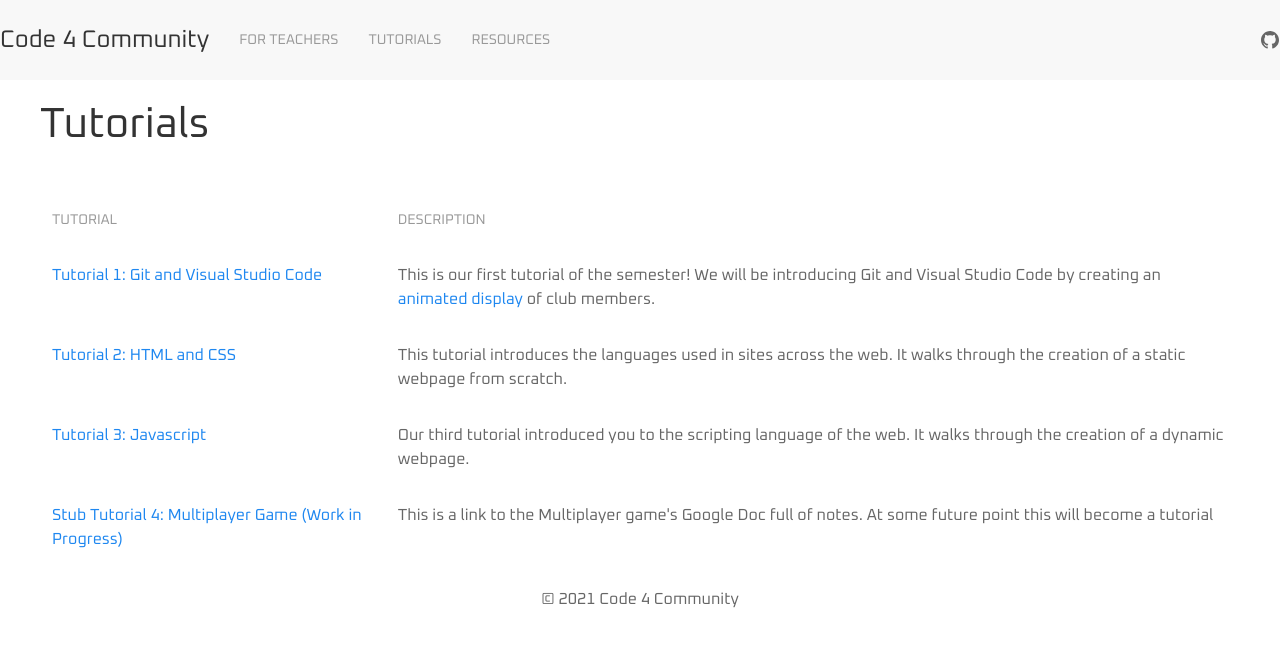
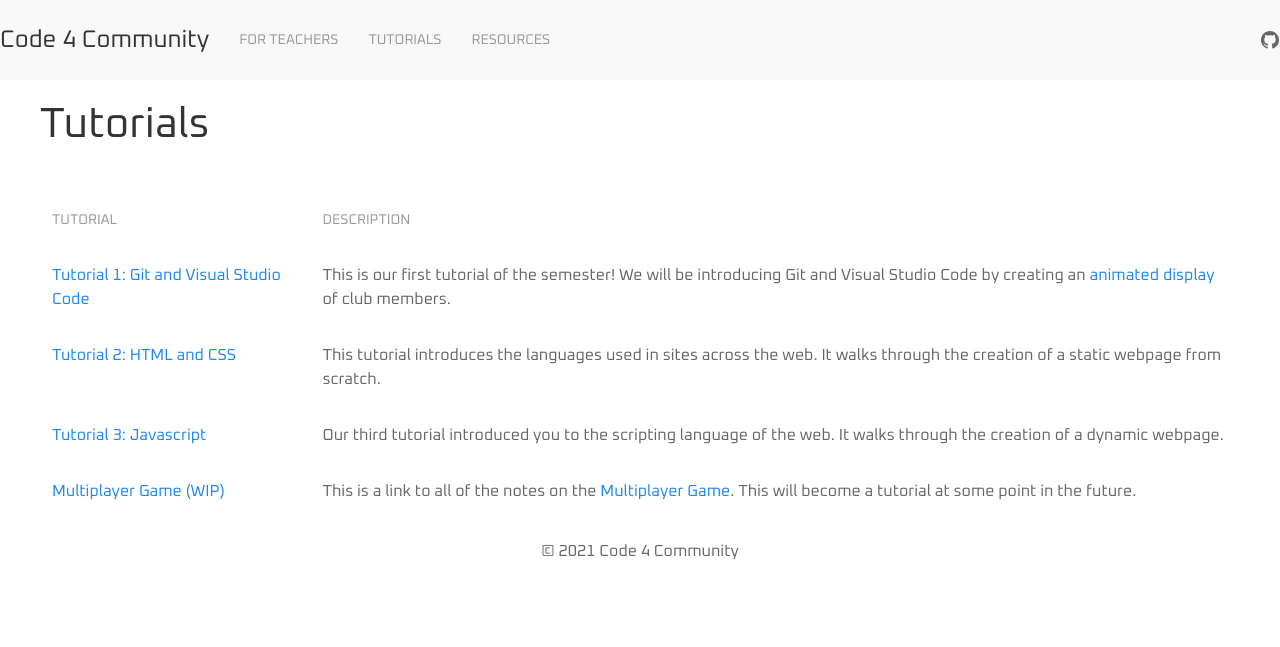
Before and after one commit to Code4Community/Code4Community.github.io, a Jekyll site: the page built from tutorials.html, in a window 1280 px wide. Shown: the top 647 px of the page. Built offline with Jekyll 4.4.1, drawn with Linux system fonts in a browser that asks for light colours; nearby versions of some CDN libraries.

Commit message:
Update multiplayer game "tutorial" title & description

```diff
--- a/_data/tutorials.json
+++ b/_data/tutorials.json
@@ -15,10 +15,8 @@
         "description": "Our third tutorial introduced you to the scripting language of the web. It walks through the creation of a dynamic webpage."
     },
     {
-        "name": "Stub Tutorial 4: Multiplayer Game (Work in Progress)",
+        "name": "Multiplayer Game (WIP)",
         "link": "https://docs.google.com/document/d/1OqFh3IEAm9Gmg5gdtrKUlz-wp0Pba26U07rjMN8x99o/edit?usp=sharing",
-        "description": "This is a link to the Multiplayer game's Google Doc full of notes. At some future point this will become a tutorial"
+        "description": "This is a link to all of the notes on the <a href=\"https://github.com/Code4Community/MultiplayerPrototype\">Multiplayer Game</a>. This will become a tutorial at some point in the future."
     }
-
-
 ]
```
